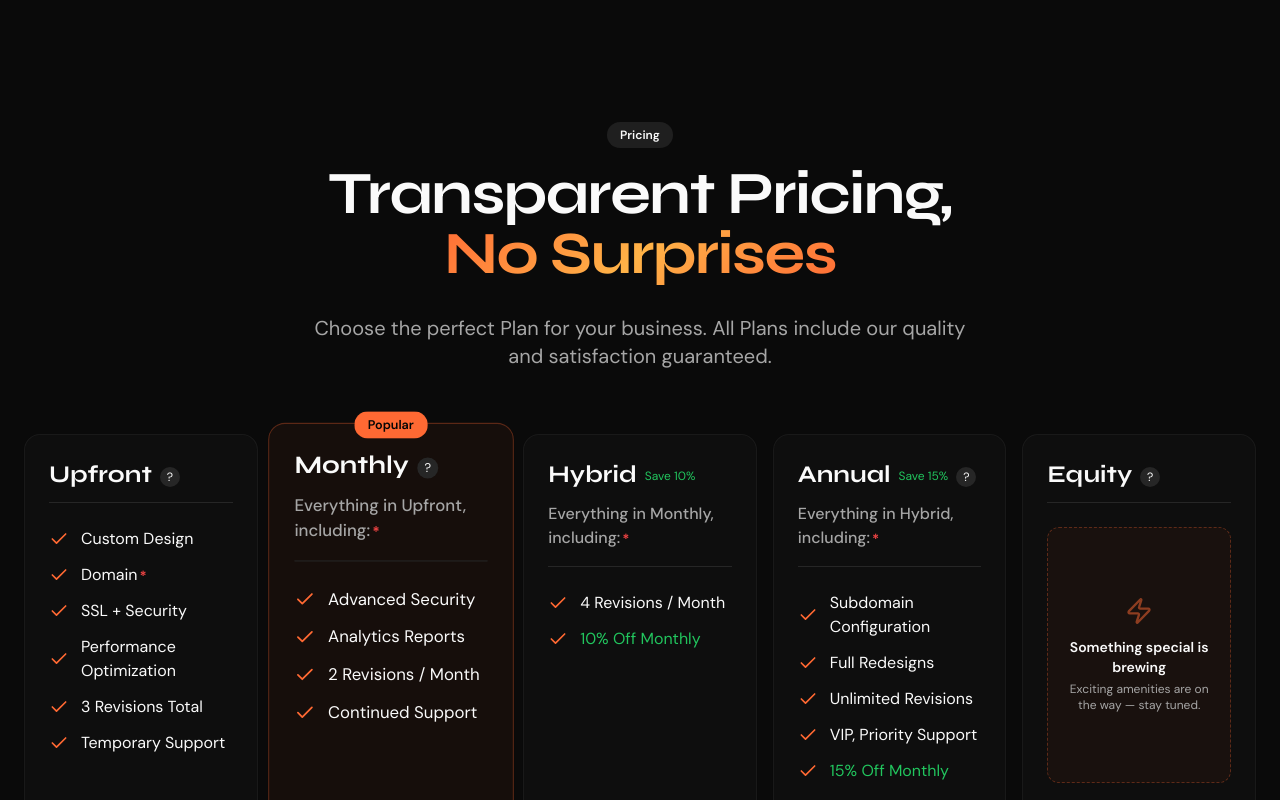
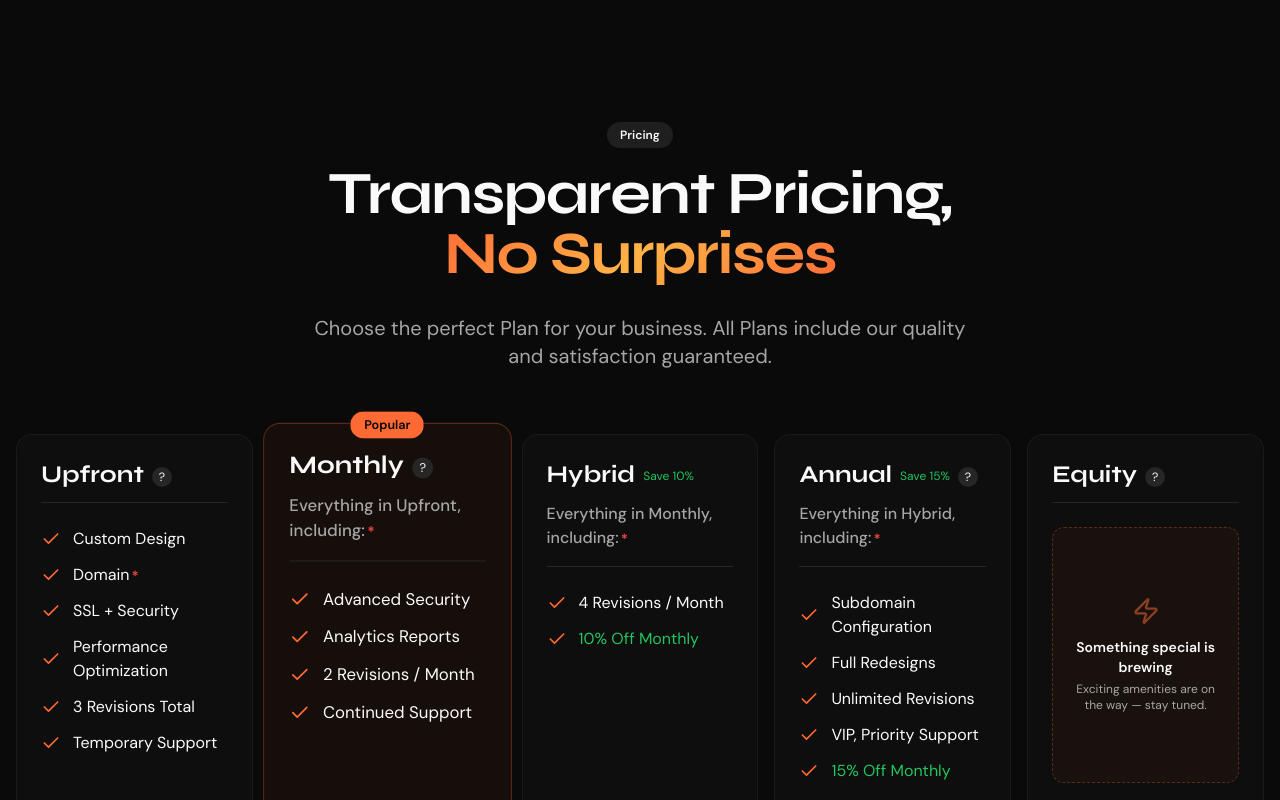
Before and after one commit to matrixfrr/GimmeASite, a Next.js app: page / in a window 1280 px wide. Shown: the part 3440-4240 px from the top of the page. Built offline with nearby package versions, Linux system fonts and the light colour scheme.

Commit message:
Widen pricing cards section to max-w-[1600px]

```diff
--- a/src/app/page.tsx
+++ b/src/app/page.tsx
@@ -616,7 +616,7 @@ function PricingSection({ onOpenPayment }: { onOpenPayment: (plan: "one-time" |
   return (
     <>
       <section id="pricing" className="pt-32 pb-32 relative overflow-x-hidden">
-      <div className="max-w-7xl mx-auto px-6">
+      <div className="max-w-[1600px] mx-auto px-4">
         <div className="text-center max-w-3xl mx-auto mb-16">
           <Badge variant="secondary" className="mb-4">Pricing</Badge>
           <h2 className="text-4xl md:text-5xl lg:text-6xl font-bold tracking-tight mb-6">
```
